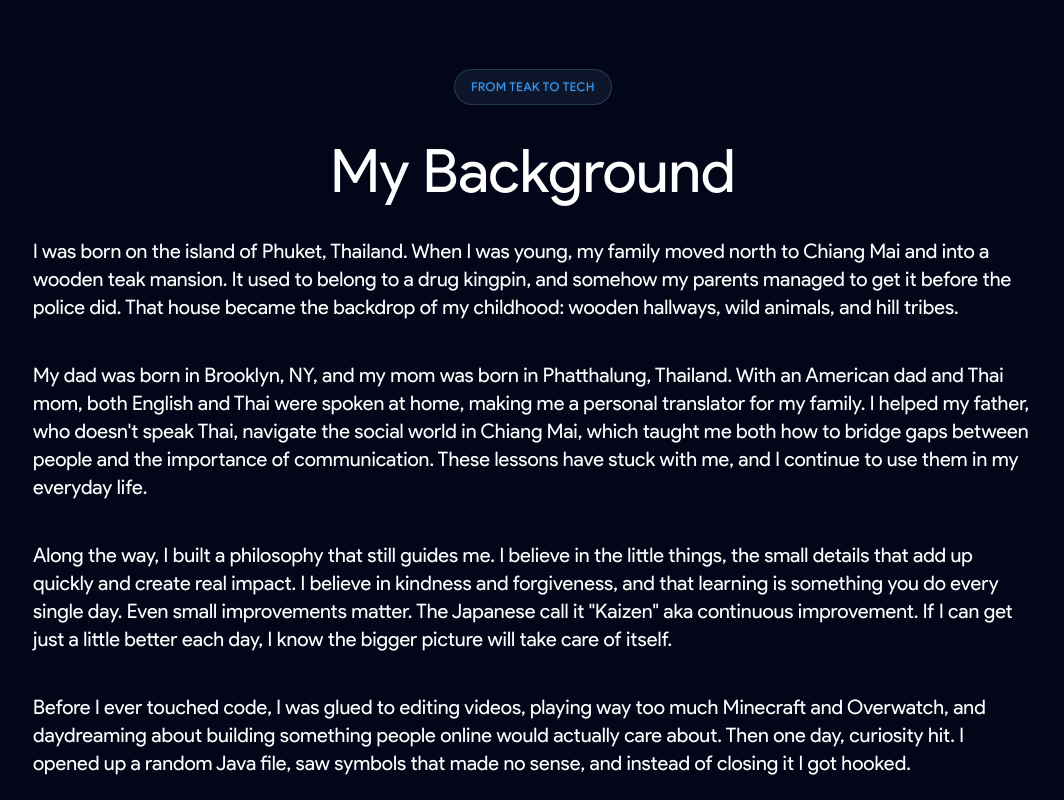
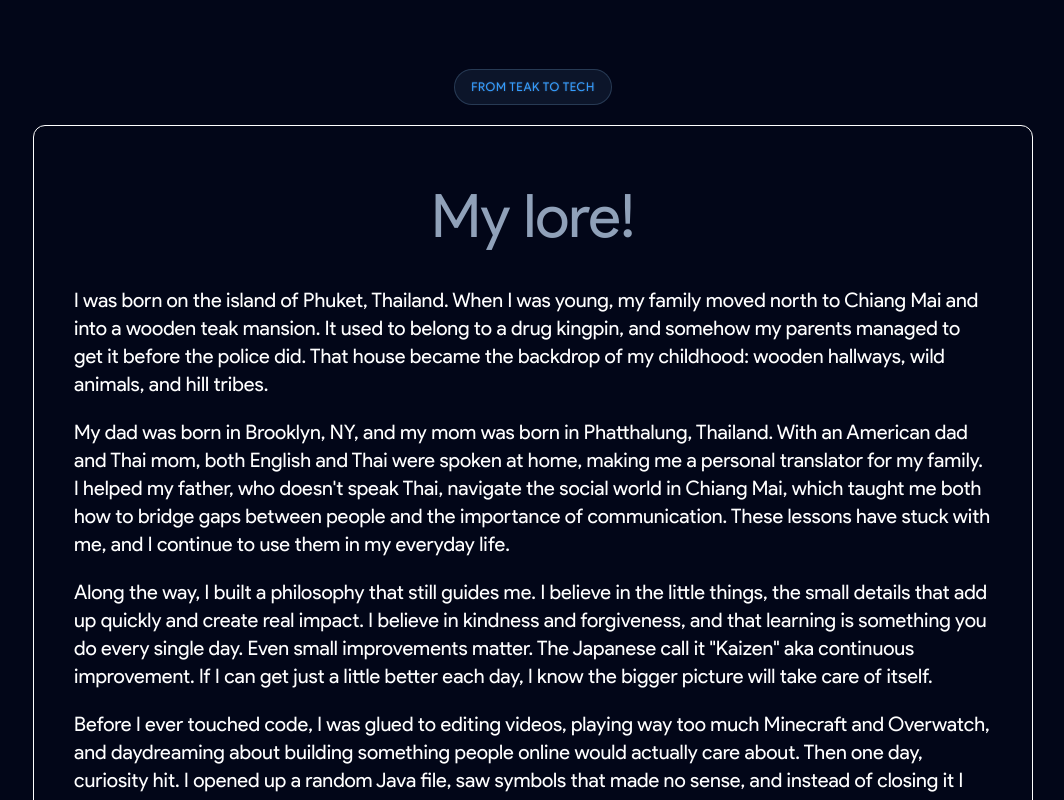
Before and after one commit to DaveMatNat/ReactPortfolio, a React (Vite) app: page / in a window 1280 px wide. Shown: the part 1000-1800 px from the top of the page, without its empty margins (107-1171 px from the left). Built offline with nearby package versions, Linux system fonts and the light colour scheme.

Commit message:
Updated a bit on my lore part

```diff
--- a/src/components/Story.jsx
+++ b/src/components/Story.jsx
@@ -5,9 +5,8 @@ function Story() {
         >
             <div className='max-w-[1000px] mx-auto flex flex-col gap-[1.25rem]'>
                 <p className="tag rank rounded-full px-4 py-2 text-center mx-auto">from Teak to Tech</p>
-
-                <h2 className="text-4xl sm:text-6xl py-4 mx-auto">My Background</h2>
-
+                <div className="border-1 rounded-xl p-10 bg-slate-950">
+                    <h2 className="text-4xl sm:text-6xl py-5 mx-auto text-center mb-5 text-slate-400">My lore!</h2>
                     <p className="mb-5 text-base sm:text-xl">
                         I was born on the island of Phuket, Thailand. When I was young, my family
                         moved north to Chiang Mai and into a wooden teak mansion. It used to belong
@@ -45,6 +44,7 @@ function Story() {
                         instead of wood and stone. And honestly, I’m still just getting started.
                     </p>
                 </div>
+            </div>
         </section>
     )
 }
```
Lines whose indentation alone changed are shown as unchanged.
